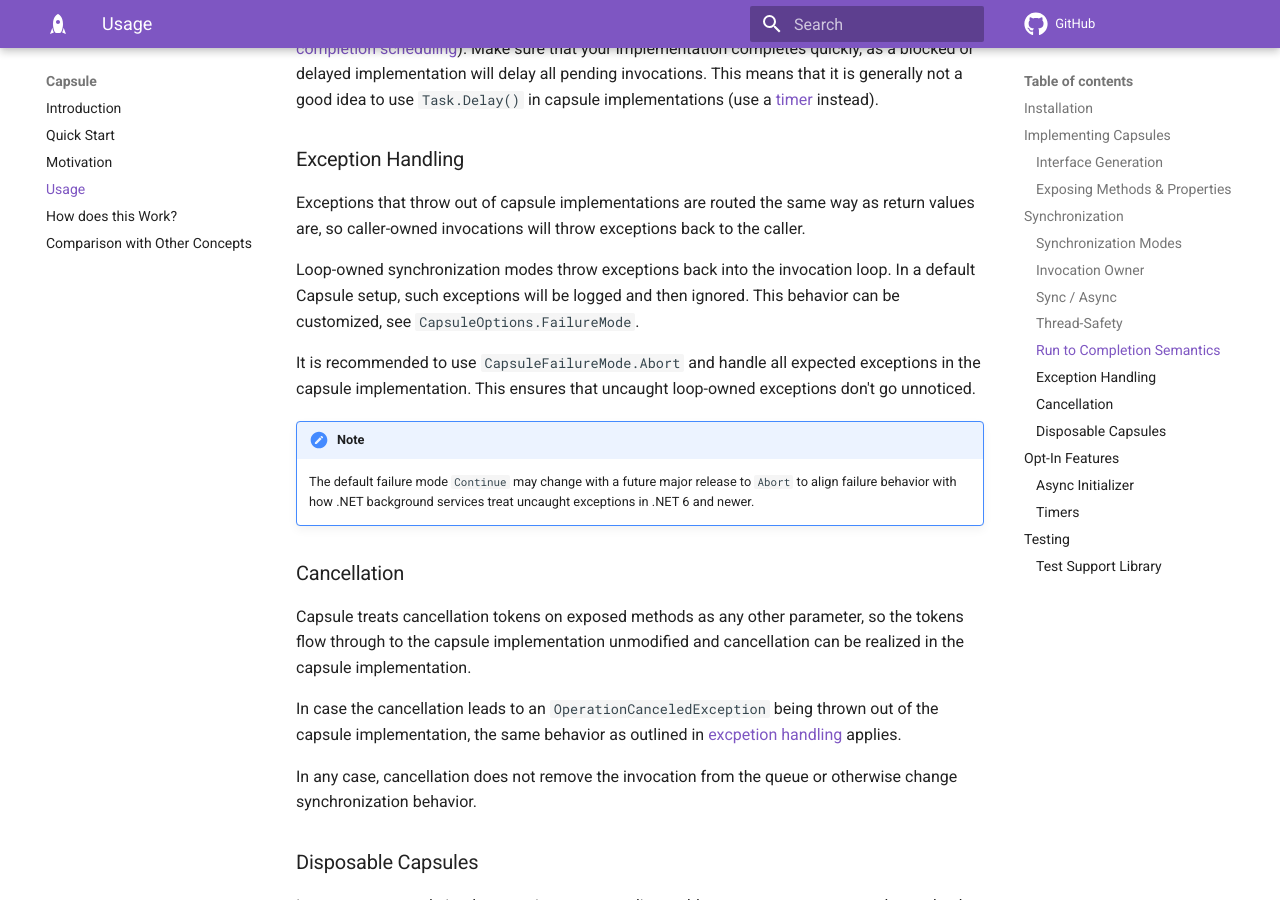
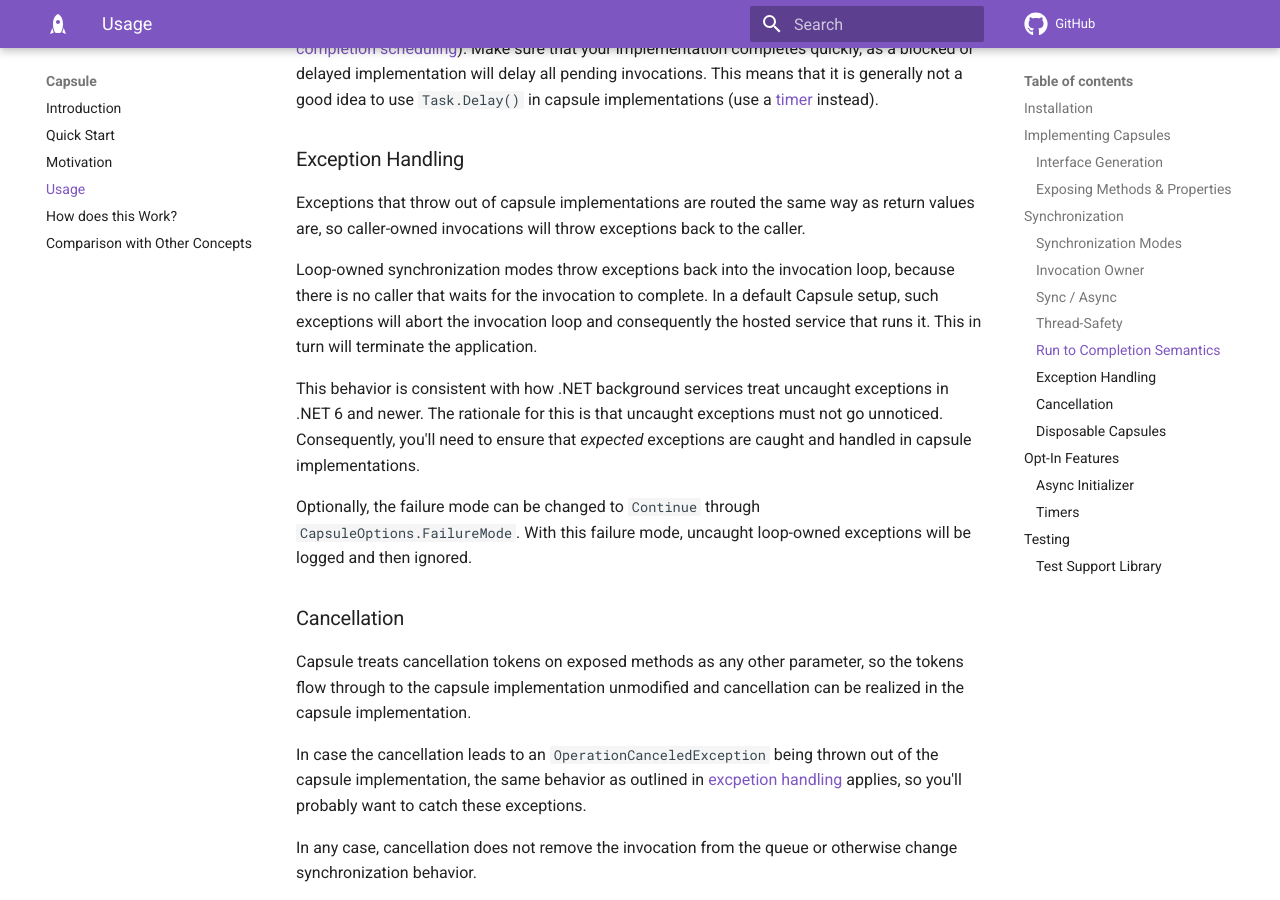
Before and after one commit to thedmi/capsule, an MkDocs documentation site: the page built from docs/docs/30_usage.md, in a window 1280 px wide and 900 px high, scrolled down 3563 px. Built offline with MkDocs 1.6.1 and Material for MkDocs 9.7.7, drawn with Linux system fonts in a browser that asks for light colours; comment, search, counter and statistics services are not loaded.

Commit message:
feature: The default failure mode is now 'abort' for consistency with .NET background services

```diff
--- a/docs/docs/30_usage.md
+++ b/docs/docs/30_usage.md
@@ -108,19 +108,18 @@ All synchronization modes except `PassThrough` will execute one invocation at a
 
 Exceptions that throw out of capsule implementations are routed the same way as return values are, so caller-owned invocations will throw exceptions back to the caller.
 
-Loop-owned synchronization modes throw exceptions back into the invocation loop. In a default Capsule setup, such exceptions will be logged and then ignored. This behavior can be customized, see `CapsuleOptions.FailureMode`.
+Loop-owned synchronization modes throw exceptions back into the invocation loop, because there is no caller that waits for the invocation to complete. In a default Capsule setup, such exceptions will abort the invocation loop and consequently the hosted service that runs it. This in turn will terminate the application.
 
-It is recommended to use `CapsuleFailureMode.Abort` and handle all expected exceptions in the capsule implementation. This ensures that uncaught loop-owned exceptions don't go unnoticed.
+This behavior is consistent with how .NET background services treat uncaught exceptions in .NET 6 and newer. The rationale for this is that uncaught exceptions must not go unnoticed. Consequently, you'll need to ensure that *expected* exceptions are caught and handled in capsule implementations.
 
-!!! note
-    The default failure mode `Continue` may change with a future major release to `Abort` to align failure behavior with how .NET background services treat uncaught exceptions in .NET 6 and newer.
+Optionally, the failure mode can be changed to `Continue` through `CapsuleOptions.FailureMode`. With this failure mode, uncaught loop-owned exceptions will be logged and then ignored.
 
 
 ### Cancellation
 
 Capsule treats cancellation tokens on exposed methods as any other parameter, so the tokens flow through to the capsule implementation unmodified and cancellation can be realized in the capsule implementation.
 
-In case the cancellation leads to an `OperationCanceledException` being thrown out of the capsule implementation, the same behavior as outlined in [excpetion handling](#exception-handling) applies.
+In case the cancellation leads to an `OperationCanceledException` being thrown out of the capsule implementation, the same behavior as outlined in [excpetion handling](#exception-handling) applies, so you'll probably want to catch these exceptions.
 
 In any case, cancellation does not remove the invocation from the queue or otherwise change synchronization behavior.
 
```
Also changed, not shown: 1 other file.
